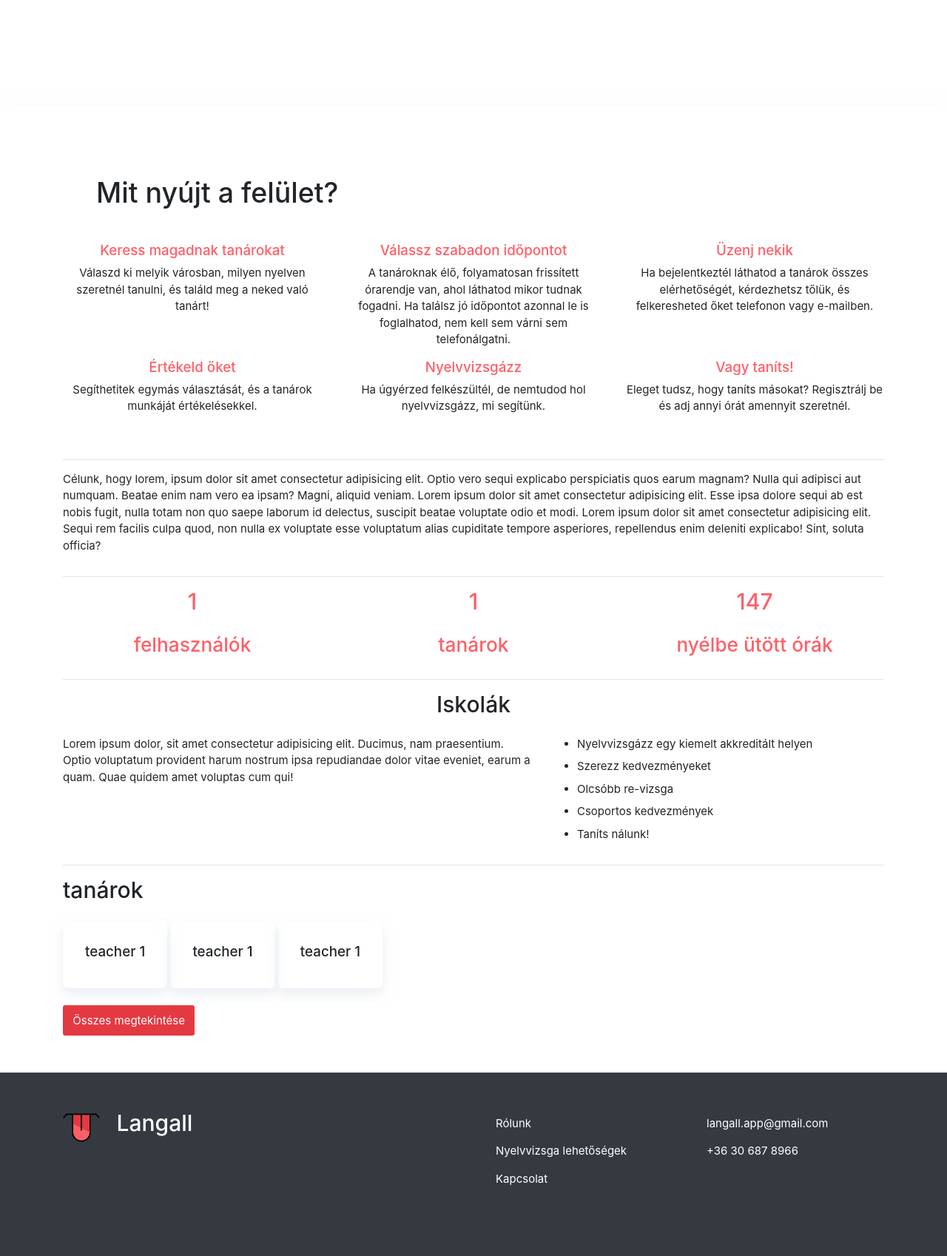
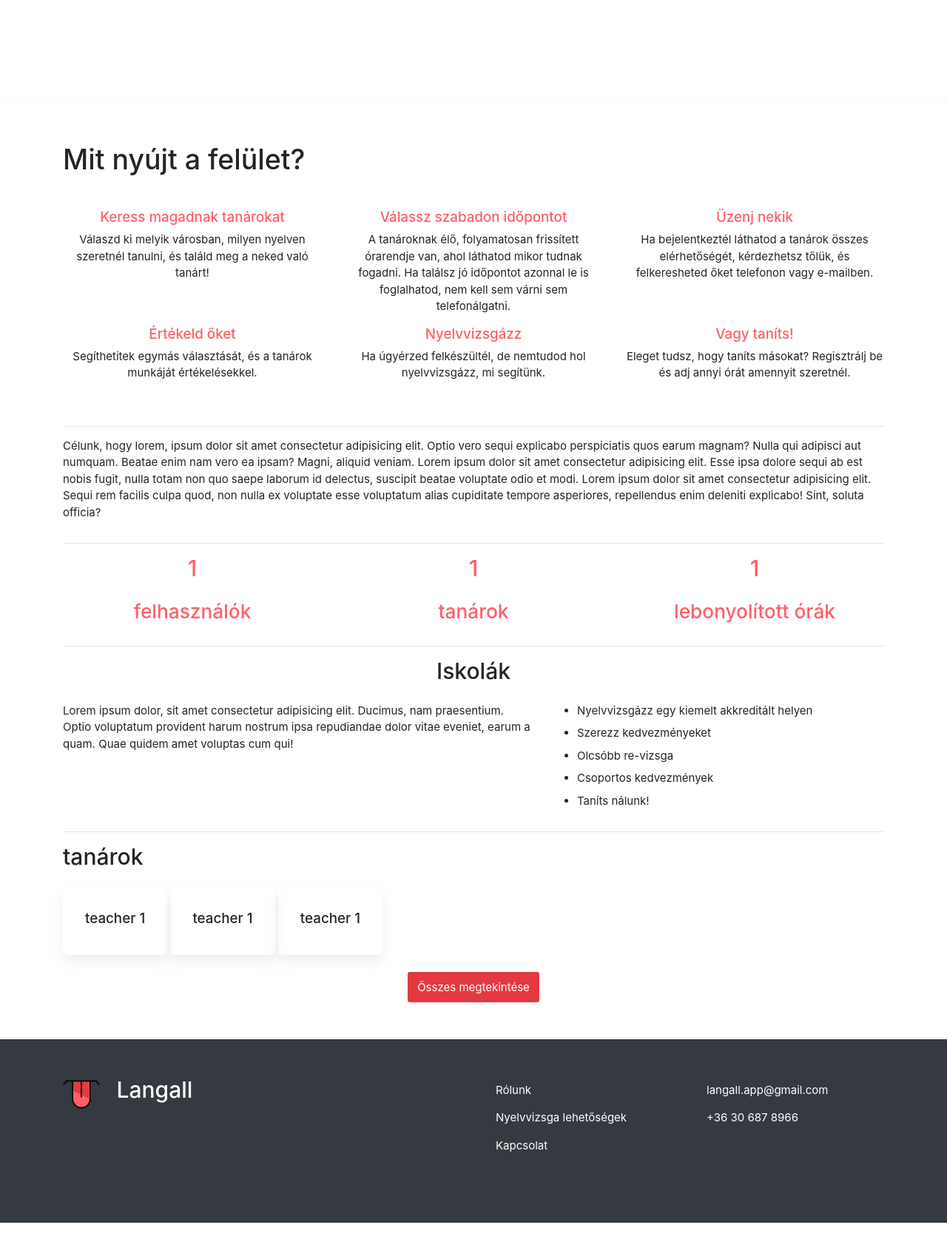
Before and after one commit to nyitraibence/Langall.app, a Django app: template templates/homepage.html in a window 1280 px wide. Shown: the part 522-2220 px from the top of the page at 74% size. After the commit the page ends 2175 px from the top, so only its background shows below. Run offline with Django 3.2, Linux system fonts and the light colour scheme; the template is opened without the code that fills it: most values are stand-ins (such as "Sample title", 1, 10 or a date in 2020).

Commit message:
Update homepage.html

```diff
--- a/templates/homepage.html
+++ b/templates/homepage.html
@@ -35,14 +35,13 @@
             </div>
         </div>
     </div>
-    <img class="corner_icon" src="{% static 'img/corner_0.svg' %}" alt="more info">
 </section>
 <!-- HERO END -->
 
 <!-- FEATURES BEGIN -->
 <section class="shadow-1">
     <div class="container">
-        <H1 class="m-5">Mit nyújt a felület?</H1>
+        <H1 class="mb-5">Mit nyújt a felület?</H1>
         <div class="row text-center mb-5 justify-content-center">
             <div class="col-sm-4 col-dm-3">
                 <h5 class="font-secondary">Keress magadnak tanárokat</h5>
@@ -109,8 +108,8 @@
                 <h3>tanárok</h3>
             </div>
             <div class="col-4">
-                <h2>147</h2>
-                <h3>nyélbe ütött órák</h3>
+                <h2>{{ num_lessons.id }}</h2>
+                <h3>lebonyolított órák</h3>
             </div>
         </div>
         <hr>
@@ -158,7 +157,9 @@
 
             </div>
         </div>
-        <a class="btn btn-primary" href="{% url 'teachers' %}">Összes megtekintése</a>
+        <div class="text-center">
+            <a class="btn btn-primary" href="{% url 'teachers' %}">Összes megtekintése</a>
+        </div>
     </div>
 </section>
 {% endblock %}
```
